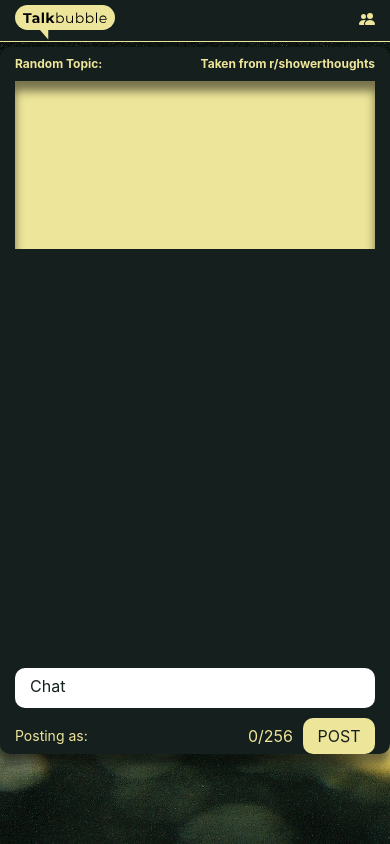
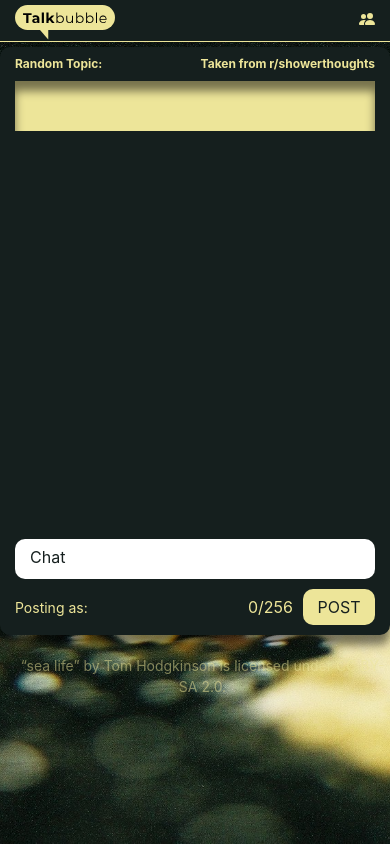
Before and after one commit to cmaresh/talkbubble, a React (Create React App) app in the folder talkbubble-client/: page / in a window 390 px wide. Built offline with nearby package versions, Linux system fonts and the light colour scheme.

Commit message:
minor style changes for mobile

```diff
--- a/talkbubble-client/src/App.js
+++ b/talkbubble-client/src/App.js
@@ -30,8 +30,8 @@ const ImageCC = styled.div`
   padding-left: 15px;
   opacity: 0.5;
   @media(max-width: 768px) {
-    display: none;
-    margin-bottom: 120px;
+    margin-top: 20px;
+    margin-bottom: 20px;
     position: relative;
     z-index: -1;
     text-align: center;
--- a/talkbubble-client/src/components/form.js
+++ b/talkbubble-client/src/components/form.js
@@ -37,6 +37,9 @@ const FormOpt = styled.div`
   justify-content: flex-end;
   align-items: center;
   margin-top: 10px;
+  @media(max-width: 768px) {
+    margin-bottom: 10px;
+  }
 `
 
 const Submit = styled.input`
--- a/talkbubble-client/src/components/topic.js
+++ b/talkbubble-client/src/components/topic.js
@@ -44,7 +44,7 @@ const TopicContent = styled.div`
     padding: 25px;
     position: relative;
     box-shadow: var(--talkbubble-shadow) inset;
-    height: 20vh;
+    height: auto;
     border: 0;
     background-color: var(--talkbubble-yellow);
     color: var(--talkbubble-blue);
```
Also changed, not shown: 1 other file (tests, documents, lock files or other folders).
